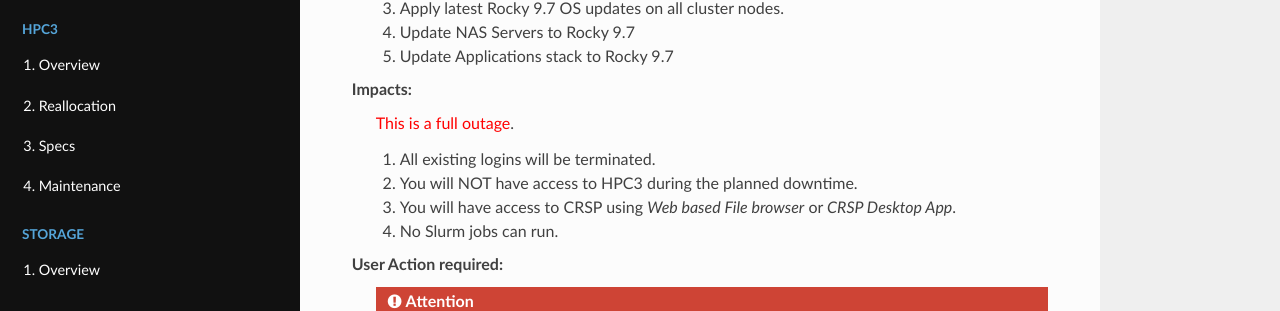
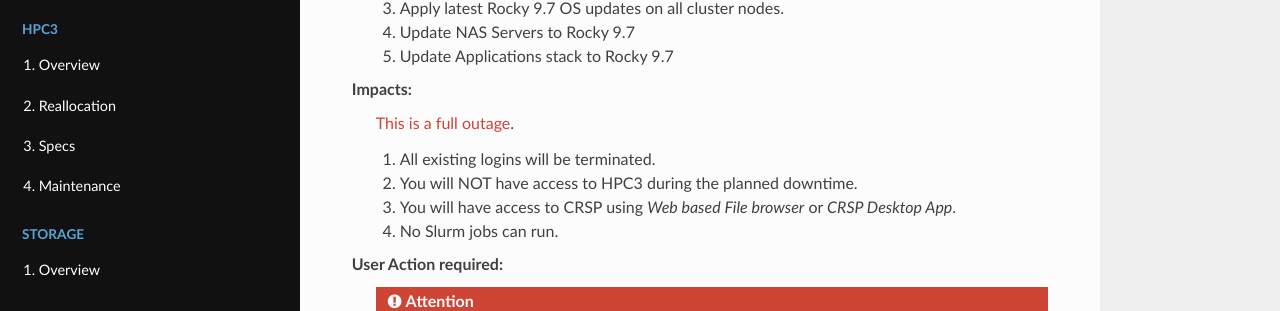
Before and after one commit to RCIC-UCI-Public/website-rcic, a Sphinx documentation site: the page built from docs/source/about/news.rst, in a window 1280 px wide. Shown: the part 569-880 px from the top of the page. Built offline with Sphinx 7.4.7 and the Read the Docs theme 3.1.0, drawn with Linux system fonts in a browser that asks for light colours.

Commit message:
make red color darker to get acceptable contrast ratio with white

```diff
--- a/docs/source/_static/css/rcic.css
+++ b/docs/source/_static/css/rcic.css
@@ -3,7 +3,7 @@
 :root{
 --highlightcolor:#e57728; /* Features Orange */
 --sidebarbackground:#EBEBEF; /* toc background */
---red:#FF0000;  /* for debugging */
+--red:#CE4435;  /* for debugging */
 --paleorange:#ffeecc; /* pale orange */
 --rcicorange:#e56306;
 --rcicblue: #00579e;
@@ -246,7 +246,7 @@
 .aqua { color: aqua; }
 .blue { color: blue; }
 .navy { color: navy; }
-.red {color: #f00;}
+.red {color: #CE4435;}
 .rcicorange {color: #e56306;}
 .rcicblue {color: #00579e;}
 .proposed {color: #00afaf; font-weight: bold;}
```
